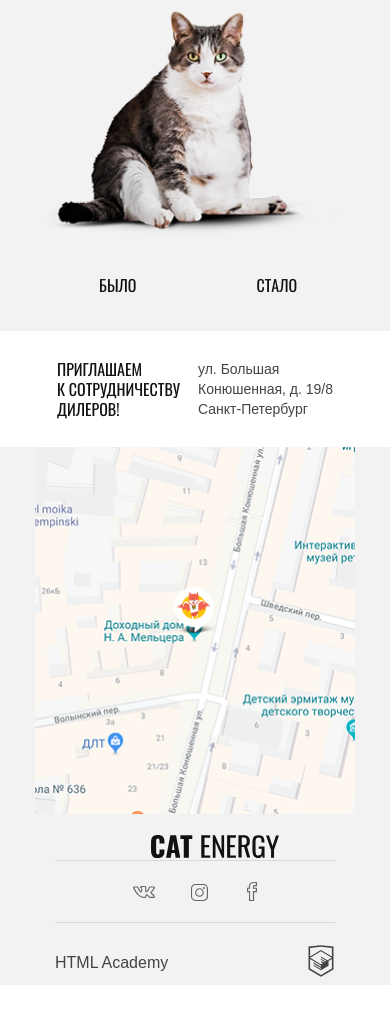
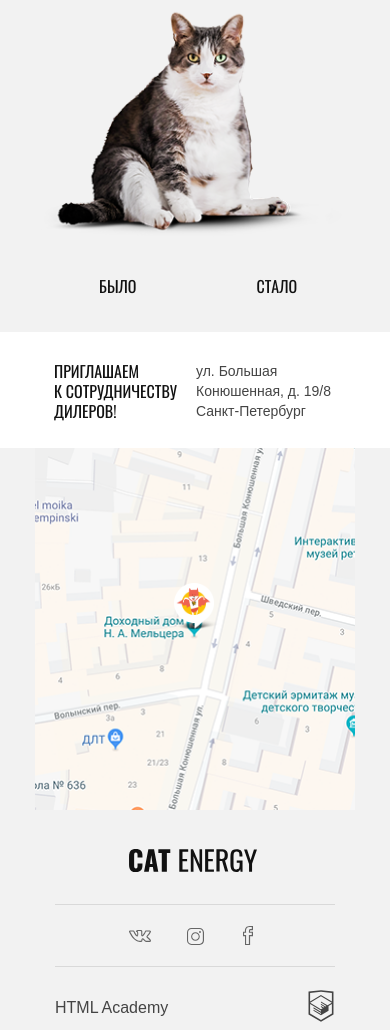
Before and after one commit to WInterInside/850083-cat-energy-18, a website: page source/index.html in a window 390 px wide. Shown: the part 1941-2974 px from the top of the page. Before the commit the page ends 2929 px from the top, so only its background shows below. Drawn offline with nearby package versions, Linux system fonts and the light colour scheme; files that its build step writes are made by us from their sources.

Commit message:
PP верстка mobile-index

```diff
--- a/source/sass/blocks/copyright.scss
+++ b/source/sass/blocks/copyright.scss
@@ -2,7 +2,7 @@
   display: flex;
   align-items: center;
   justify-content: space-between;
-  padding-top: 14px;
+  padding-top: 15px;
 }
 
 .copyright__text {
--- a/source/sass/blocks/example.scss
+++ b/source/sass/blocks/example.scss
@@ -1,7 +1,7 @@
 .example {
   padding-bottom: 37px;
   padding-top: 27px;
-  margin-top: 43px;
+  margin-top: 44px;
   background-color: $oprtions-color;
 }
 
--- a/source/sass/blocks/invite.scss
+++ b/source/sass/blocks/invite.scss
@@ -1,7 +1,7 @@
 .invite {
   position: relative;
-  margin-bottom: 21px;
   background-color: $oprtions-color;
+  margin-bottom: 39px;
 }
 
 .invite__data {
@@ -11,13 +11,15 @@
   justify-content: center;
   align-items: center;
   min-height: 116px;
+  padding-top: 2px;
+  margin-bottom: -5px;
   background-color: #ffffff;
 }
 
 .invite__text {
   width: 125px;
   margin: 0;
-  margin-right: 16px;
+  margin-right: 17px;
 
   @include text(#111111, 16px, 20px);
   font-weight: normal;
@@ -30,6 +32,7 @@
   @include text(#444444, 14px, 20px);
   font-weight: normal;
   font-style: normal;
+  padding-right: 5px;
 }
 /* СТИЛИ ДЛЯ ТАБЛЕТКИ */
 
--- a/source/sass/blocks/site-logo.scss
+++ b/source/sass/blocks/site-logo.scss
@@ -1,6 +1,9 @@
 .site-logo--footer {
-  padding-bottom: 17px;
-  margin-left: 96px;
+  margin-left: 74px;
+}
+
+.footer .site-logo__img {
+  margin-bottom: 30px;
 }
 
 .site-logo__img--desk,
--- a/source/sass/blocks/social.scss
+++ b/source/sass/blocks/social.scss
@@ -1,7 +1,6 @@
 .social__list {
   display: flex;
   align-items: stretch;
-  justify-content: center;
 
   @include list-style;
   border-top: 1px solid $border-color;
@@ -14,14 +13,16 @@
   list-style: none;
   display: inline-block;
   margin-right: 36px;
+  margin-left: 74px;
 }
 
 .social__item:nth-child(2) {
   margin-right: 40px;
+  margin-left: 0;
 }
 
 .social__item:last-child {
-  margin-right: 0;
+  margin: 0;
 }
 
 .social__link {
```
